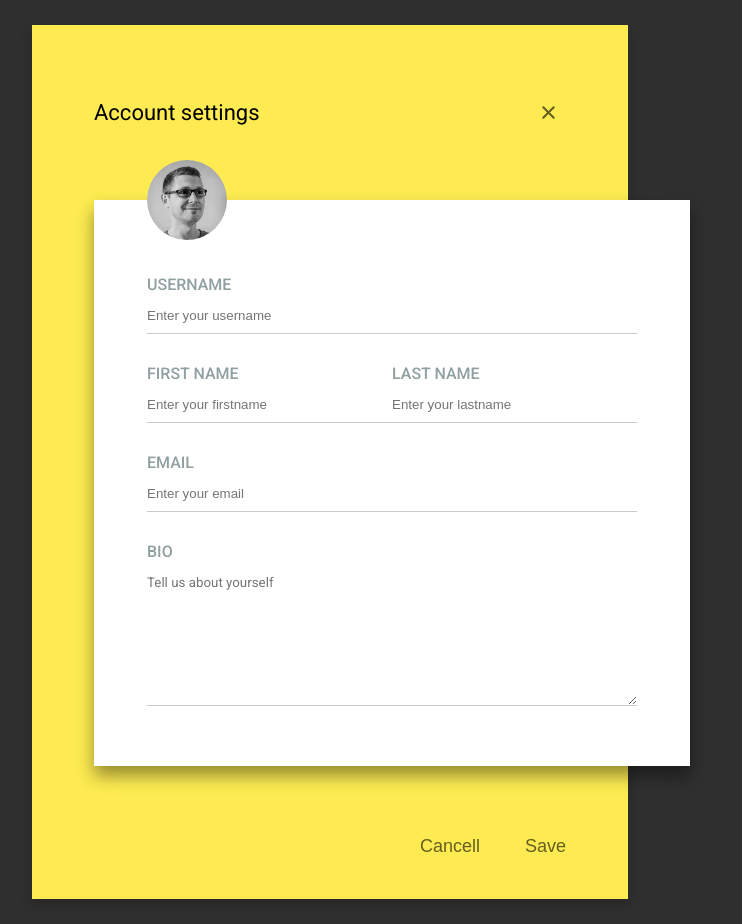
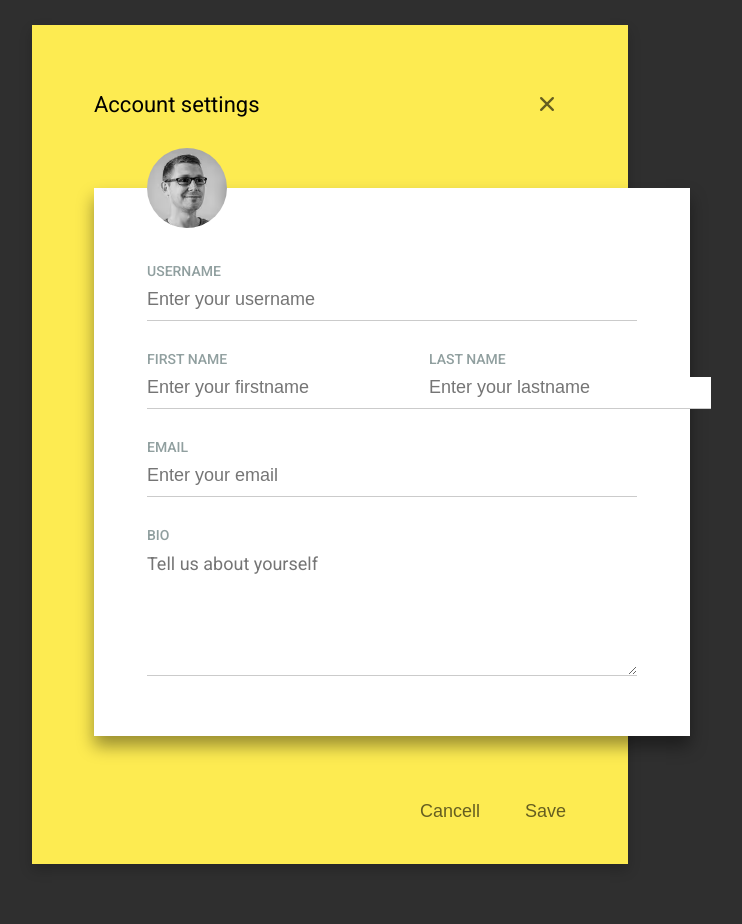
Before and after one commit to vdmkhrp-frontloops-markup/task-12, a website built with Vite: page index.html in a window 1280 px wide. Shown: the whole page, without its empty margins (310-1052 px from the left). After the commit the page ends 889 px from the top, so only its background shows below. Built offline with nearby package versions, Linux system fonts and the light colour scheme.

Commit message:
minor fix

```diff
--- a/index.html
+++ b/index.html
@@ -24,8 +24,8 @@
         <h2 class="registration__title">Account settings</h2>
         <button type="button" class="close-btn">
           <svg
-            width="25"
-            height="25"
+            width="28"
+            height="28"
             viewBox="0 0 24 24"
             xmlns="http://www.w3.org/2000/svg"
           >
--- a/src/style.scss
+++ b/src/style.scss
@@ -65,7 +65,7 @@ body {
   @media (width >= 768px) {
     max-width: 596px;
     box-shadow: 0 6px 12px rgba(#000, 0.2);
-    row-gap: 70px;
+    row-gap: 65px;
   }
 
   &__header {
@@ -75,7 +75,7 @@ body {
     padding: 40px 22px 20px;
 
     @media (width >= 768px) {
-      padding: 70px 62px 0;
+      padding: 60px 62px 0;
     }
   }
 
@@ -133,11 +133,12 @@ body {
   &__label {
     display: flex;
     flex-direction: column;
-    row-gap: 14px;
+    row-gap: 10px;
   }
 
   &__title {
     font-weight: 500;
+    font-size: 14px;
     color: #909f9f;
     text-transform: uppercase;
   }
@@ -148,6 +149,7 @@ body {
     appearance: none;
     border: none;
     border-radius: 0;
+    font-size: 18px;
     border-bottom: 1px solid #cbcbcb;
     padding: 0 50px 10px 0;
 
@@ -178,7 +180,7 @@ body {
     font-family: inherit;
 
     @media (width >= 768px) {
-      padding-bottom: 100px;
+      padding-bottom: 80px;
     }
   }
 }
```
